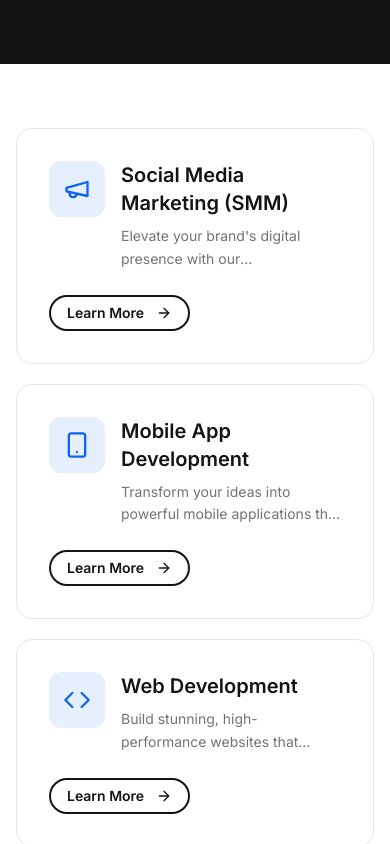
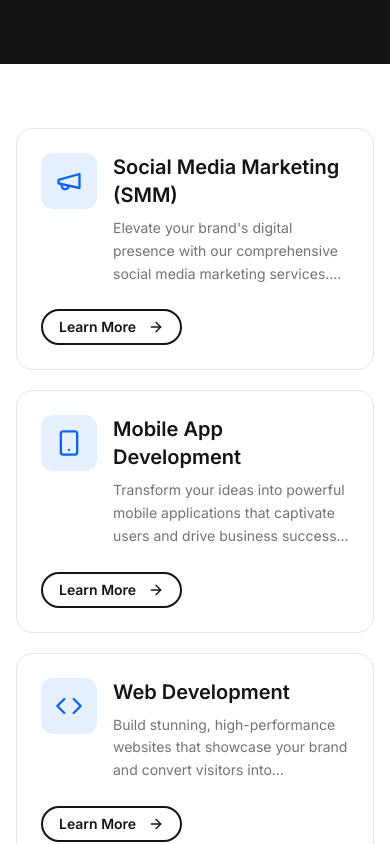
Before and after one commit to Jo-shua09/BoukarTech-Website, a React (Vite) app: page /services in a window 390 px wide. Shown: the part 780-1624 px from the top of the page. Built offline with nearby package versions, Linux system fonts and the light colour scheme.

Commit message:
`Updated className in Services component to include md:p-8 for medium screen sizes`

```diff
--- a/src/pages/Services.tsx
+++ b/src/pages/Services.tsx
@@ -49,7 +49,7 @@ const Services = () => {
                   whileInView={{ opacity: 1, y: 0 }}
                   viewport={{ once: true }}
                   transition={{ delay: index * 0.05 }}
-                  className="bg-card border border-border rounded-2xl p-8 hover:shadow-lg hover:border-primary/30 transition-all group"
+                  className="bg-card border border-border rounded-2xl p-6 md:p-8 hover:shadow-lg hover:border-primary/30 transition-all group"
                 >
                   <div className="flex items-start gap-4 mb-6">
                     <div className="w-14 h-14 rounded-xl bg-primary/10 flex items-center justify-center flex-shrink-0 group-hover:bg-primary transition-colors">
@@ -57,7 +57,7 @@ const Services = () => {
                     </div>
                     <div>
                       <h3 className="text-xl font-semibold text-foreground mb-2">{service.title}</h3>
-                      <p className="text-muted-foreground text-sm leading-relaxed line-clamp-2">{service.description}</p>
+                      <p className="text-muted-foreground text-sm leading-relaxed line-clamp-3">{service.description}</p>
                     </div>
                   </div>
                   {/*
```
